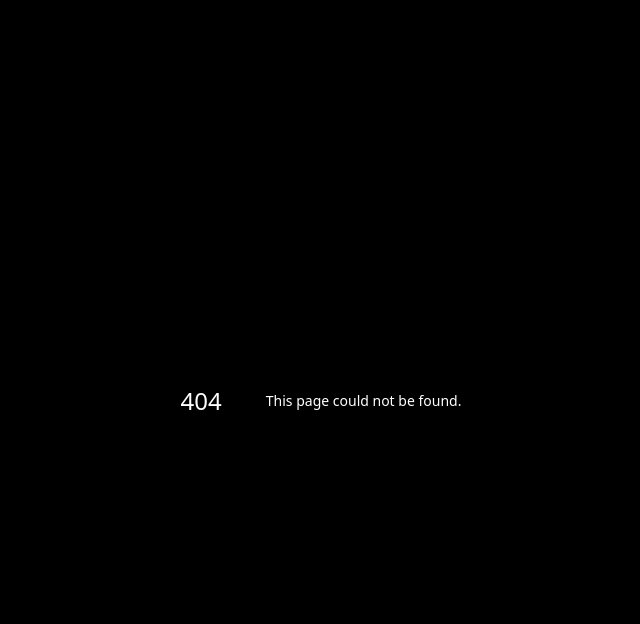
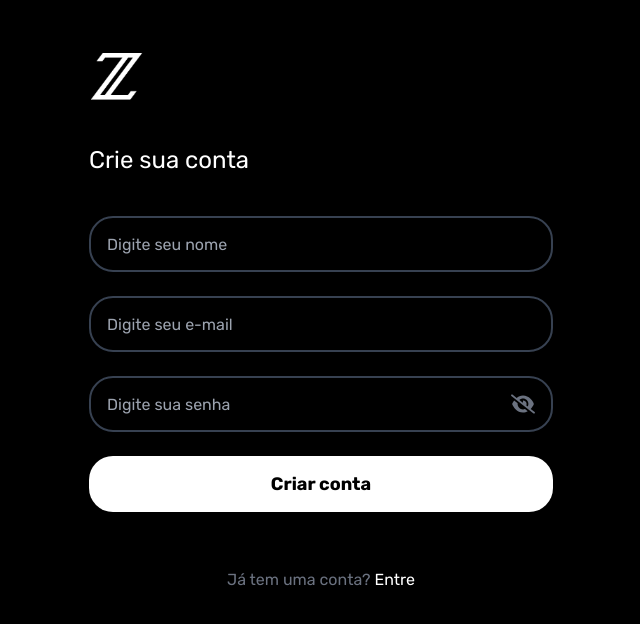
Before and after one commit to gabrielrguarini/twitter-clone-frontend, a Next.js app: page /singup in a window 1280 px wide. Before the commit this address had no page. Shown: the top 624 px of the page, without its empty margins (319-959 px from the left). Built offline with nearby package versions, Linux system fonts and the light colour scheme.

Commit message:
feat: create singup page

```diff
--- /dev/null
+++ b/src/app/(auth)/singup/page.tsx
@@ -0,0 +1,21 @@
+import { SingupForm } from "@/components/auth/singup-form";
+import { Logo } from "@/components/ui/logo";
+import Link from "next/link";
+
+export default function SingIn() {
+  return (
+    <div className="max-w-lg mx-auto mt-12 px-6">
+      <Logo size={56} />
+      <h1 className="mt-10 text-2xl">Crie sua conta</h1>
+      <div className="mt-10 mb-14 flex flex-col gap-6">
+        <SingupForm />
+      </div>
+      <div className="flex flex-col justify-center items-center gap-1 md:flex-row">
+        <p className="text-gray-500">Já tem uma conta?</p>
+        <Link href={"/singin"} className="hover:underline">
+          Entre
+        </Link>
+      </div>
+    </div>
+  );
+}
--- /dev/null
+++ b/src/components/auth/singup-form.tsx
@@ -0,0 +1,42 @@
+"use client";
+import { useRouter } from "next/navigation";
+import { useState } from "react";
+import { Input } from "@/components/ui/input";
+import { Button } from "@/components/ui/button";
+
+export const SingupForm = () => {
+  const router = useRouter();
+  const [nameField, setNameField] = useState("");
+  const [emailField, setEmailField] = useState("");
+  const [passwordField, setPasswordField] = useState("");
+
+  const handleEnterButton = () => {
+    router.push("/home");
+  };
+
+  return (
+    <>
+      <Input
+        type="name"
+        placeholder="Digite seu nome"
+        value={emailField}
+        onChange={(event) => setNameField(event.target.value)}
+      />
+      <Input
+        type="email"
+        placeholder="Digite seu e-mail"
+        value={emailField}
+        onChange={(event) => setEmailField(event.target.value)}
+      />
+      <Input
+        type="password"
+        placeholder="Digite sua senha"
+        value={passwordField}
+        onChange={(event) => setPasswordField(event.target.value)}
+      />
+      <Button size={1} onClick={handleEnterButton}>
+        Criar conta
+      </Button>
+    </>
+  );
+};
```
